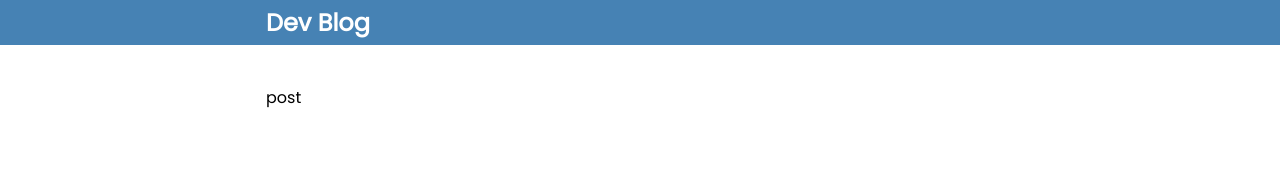
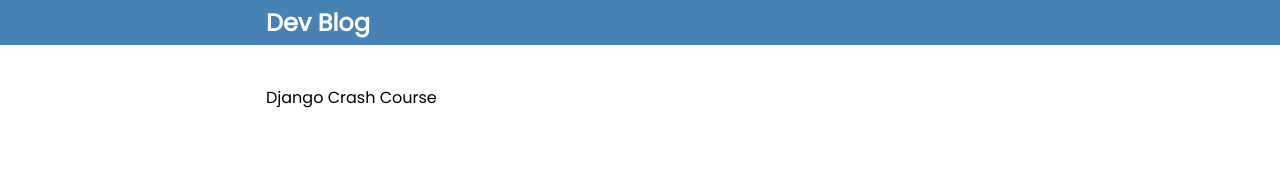
Before and after one commit to Annie-Huang/next-markdown-blog, a Next.js app: page /blog/django-crash-course in a window 1280 px wide. Shown: the top 175 px of the page. Built offline with nearby package versions, Linux system fonts and the light colour scheme.

Commit message:
Set return for frontmatter, slug, content in getStaticProps and ensure it can display in the client component.

```diff
--- a/pages/blog/[slug].js
+++ b/pages/blog/[slug].js
@@ -1,9 +1,14 @@
 import React from 'react';
 import fs from 'fs';
 import path from 'path';
+import matter from 'gray-matter';
 
-const PostPage = () => {
-  return <div>post</div>;
+const PostPage = ({
+  frontmatter: { title, date, cover_image },
+  slug,
+  content,
+}) => {
+  return <div>{title}</div>;
 };
 
 export async function getStaticPaths() {
@@ -43,8 +48,14 @@
     'utf-8'
   );
 
+  const { data: frontmatter, content } = matter(markdownWithMeta);
+
   return {
-    props: {},
+    props: {
+      frontmatter,
+      slug,
+      content,
+    },
   };
 }
 
```
